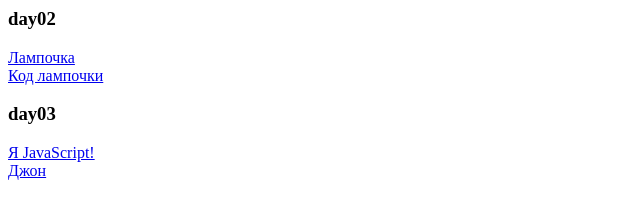
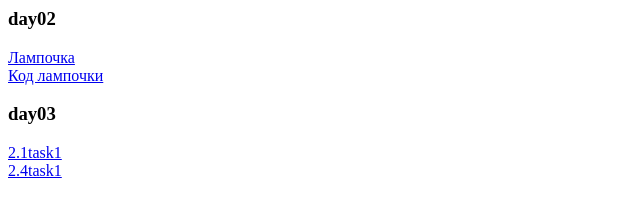
Before and after one commit to philevalex/learning, a plain HTML site: page index.html in a window 1280 px wide. Shown: the full height of the page, 0-640 px from the left. Drawn offline with Linux system fonts and the light colour scheme.

Commit message:
Update index.html

```diff
--- a/index.html
+++ b/index.html
@@ -6,8 +6,8 @@
 <a href="https://github.com/philevalex/learning/blob/master/day02/index.html">Код лампочки</a>
 <br/>
 <h3>day03</h3>
-<a href="https://philevalex.github.io/learning/day03/iamjava.html">Я JavaScript!</a>
+<a href="https://philevalex.github.io/learning/day03/iamjava.html">2.1task1</a>
 <br/>
-<a href="https://philevalex.github.io/learning/day03/john.html">Джон</a>
+<a href="https://philevalex.github.io/learning/day03/john.html">2.4task1</a>
 </body>
 </html>
```
